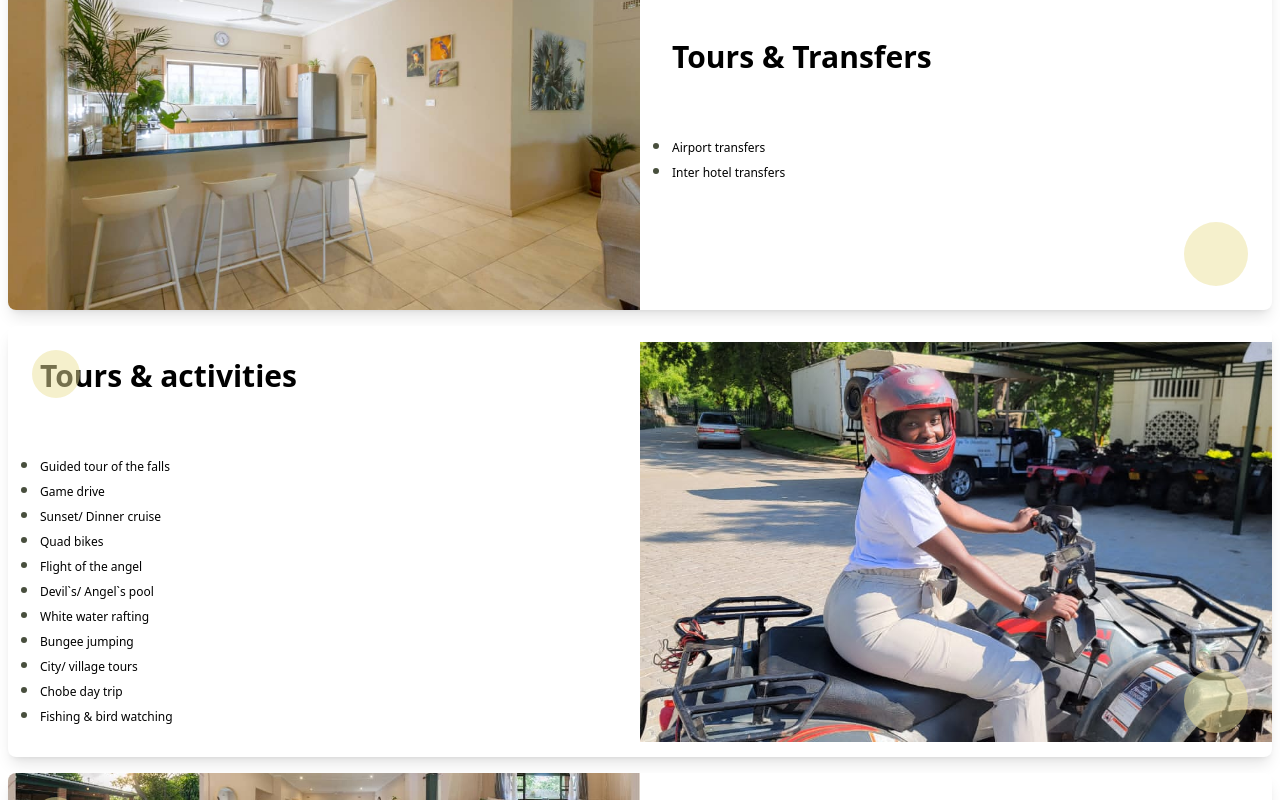
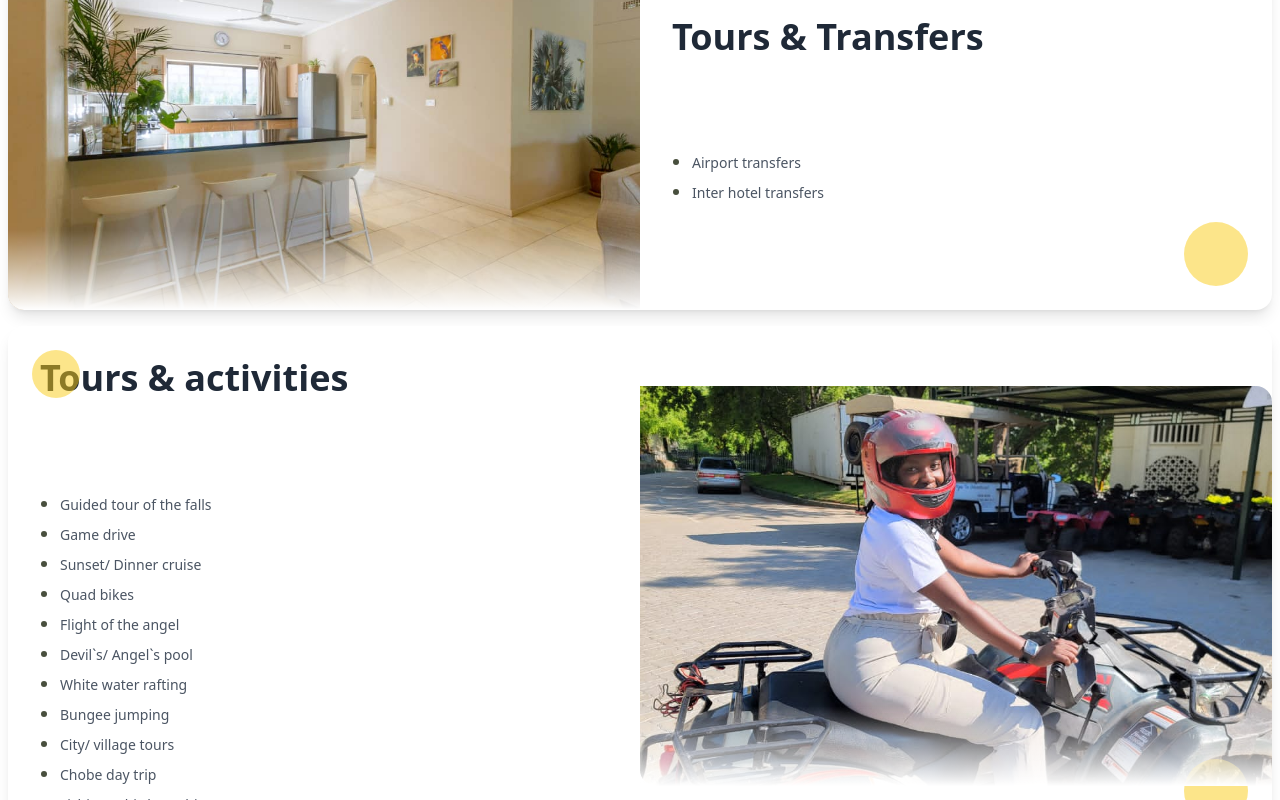
Before and after one commit to PixelCrafte/serene, a Next.js app: page /services in a window 1280 px wide. Shown: the part 1280-2080 px from the top of the page. Built offline with nearby package versions, Linux system fonts and the light colour scheme.

Commit message:
edited services section

```diff
--- a/src/components/ServiceCard.jsx
+++ b/src/components/ServiceCard.jsx
@@ -1,35 +1,62 @@
-import Image from "next/image"
-const ServiceCard = ({title, description, details, image, index}) => {
+import Image from "next/image";
+import { GiMountains, GiWaterfall, GiHelicopter, GiWaveSurfer } from 'react-icons/gi'; // Example icons
+
+const ServiceCard = ({ title, description, details, image, index }) => {
+  // Sample icons for different services
+  const icons = {
+    "Bungee Jumping": <GiMountains size={40} className="text-yellow-400" />,
+    "White Water Rafting": <GiWaveSurfer size={40} className="text-yellow-400" />,
+    "Helicopter Tours": <GiHelicopter size={40} className="text-yellow-400" />,
+    "Devil's Pool Adventure": <GiWaterfall size={40} className="text-yellow-400" />,
+  };
+
   return (
     <article
-        className={`relative bg-white shadow-lg rounded-lg overflow-hidden ${index % 2 === 0 ? 'md:flex-row' : 'md:flex-row-reverse'} flex flex-col-reverse md:flex-row items-center`}
+      className={`relative bg-white shadow-lg rounded-2xl overflow-hidden transform transition-all hover:scale-105 duration-300 ease-in-out ${
+        index % 2 === 0 ? 'md:flex-row' : 'md:flex-row-reverse'
+      } flex flex-col-reverse md:flex-row items-center`}
     >
       <a id={title}></a>
+
       {/* Text Content */}
-        <div className="p-8 md:w-1/2">
-        <h3 className="text-3xl font-semibold text-black mb-4">{title}</h3>
-        <p className="text-black slide-in-bottom text-sm font-light">{description}</p>
-        <ul className='text-xs list-disc'>
-            {details.map((item, index)=> <li key={title+index}>{item}</li>)}
+      <div className="p-8 md:w-1/2 flex flex-col justify-center space-y-4">
+        <div className="flex items-center space-x-3">
+          {/* Icon (if available) */}
+          {icons[title]}
+
+          {/* Title */}
+          <h3 className="text-4xl font-bold text-gray-800">{title}</h3>
+        </div>
+
+        <p className="text-lg text-gray-700 slide-in-bottom leading-relaxed">
+          {description}
+        </p>
+
+        <ul className="text-sm list-disc pl-5 space-y-1 text-gray-600">
+          {details.map((item, index) => (
+            <li key={title + index}>{item}</li>
+          ))}
         </ul>
       </div>
 
       {/* Image */}
-        <div className="w-full md:w-1/2 h-[400px]">
+      <div className="w-full md:w-1/2 h-[400px] relative">
         <Image
           src={image}
           alt={title}
-            className="w-full h-full object-cover"
+          className="w-full h-full object-cover rounded-tr-2xl rounded-bl-2xl"
           width={500}
           height={500}
         />
+        {/* Wave effect */}
+        <div className="absolute bottom-0 w-full h-20 bg-gradient-to-t from-white to-transparent z-10"></div>
       </div>
 
-        {/* Floating Bubbles */}
-        <div className="absolute top-6 left-6 w-12 h-12 bg-main2 rounded-full opacity-50 animate-pulse"></div>
-        <div className="absolute bottom-6 right-6 w-16 h-16 bg-main2 rounded-full opacity-50 animate-pulse"></div>
+      {/* Floating Circular Bubbles */}
+      <div className="absolute top-6 left-6 w-12 h-12 bg-yellow-400 rounded-full opacity-50 animate-pulse"></div>
+      <div className="absolute bottom-6 right-6 w-16 h-16 bg-yellow-400 rounded-full opacity-50 animate-pulse"></div>
     </article>
-  )
-}
+  );
+};
 
-export default ServiceCard
+export default ServiceCard;
```
Lines whose indentation alone changed are shown as unchanged.
